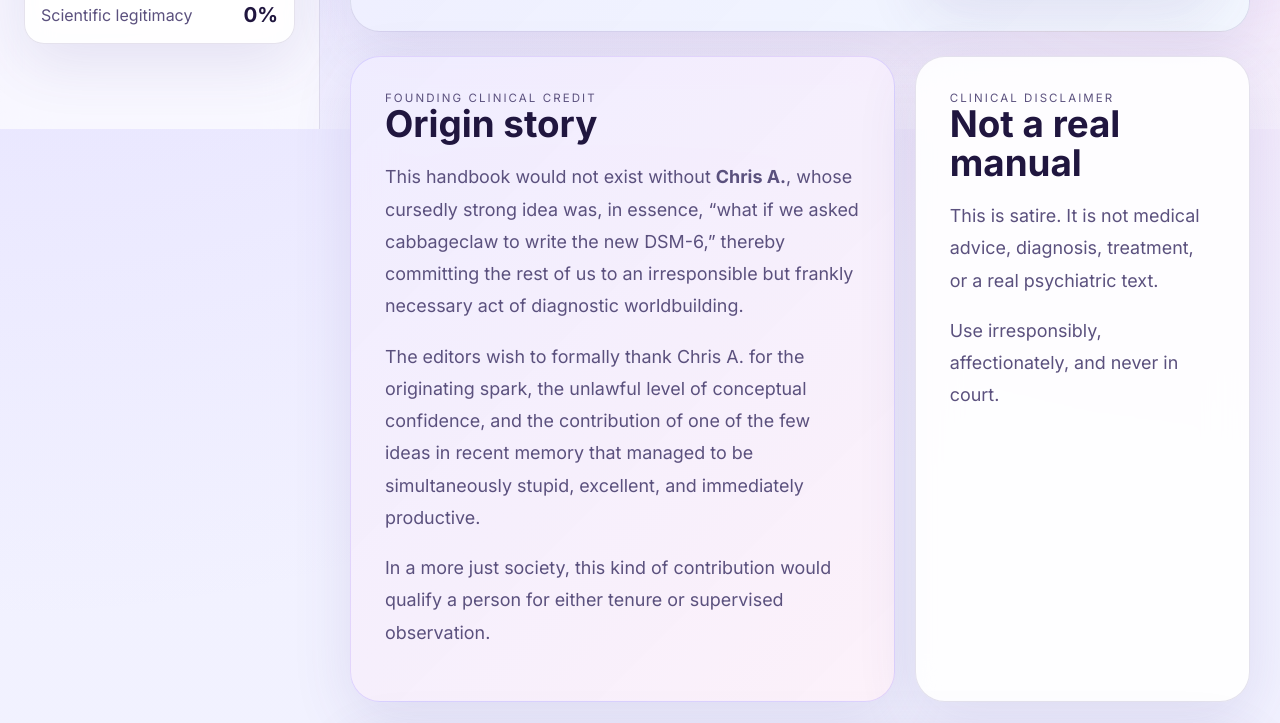
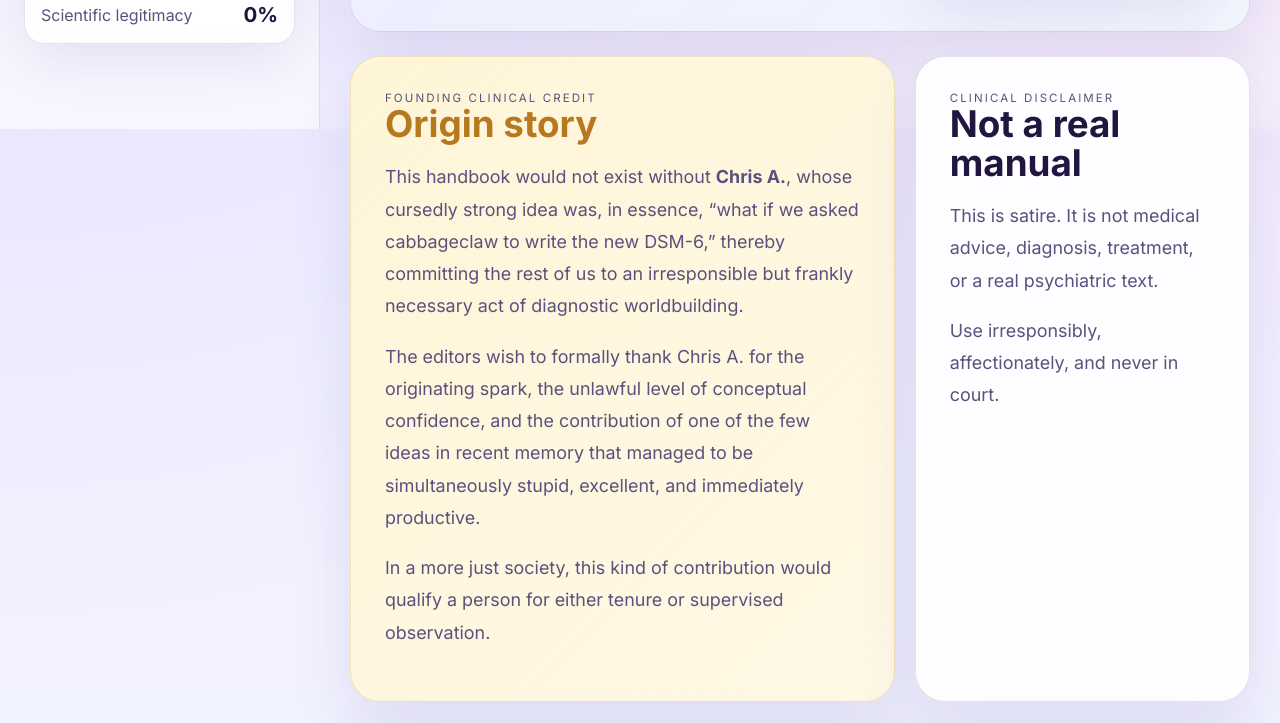
Before and after one commit to cabbageland/dsm6-handbook, a plain HTML site: page docs/index.html in a window 1280 px wide. Shown: the part 671-1394 px from the top of the page. Drawn offline with nearby package versions, Linux system fonts and the light colour scheme.

Commit message:
Lighten founder card and add gold title accent

```diff
--- a/docs/styles.css
+++ b/docs/styles.css
@@ -329,9 +329,13 @@ button.ghost,
 
 .founder-card {
   background:
-    linear-gradient(135deg, rgba(111,87,255,0.1), rgba(234,91,189,0.08)),
-    rgba(255,255,255,0.9);
-  border-color: rgba(111,87,255,0.18);
+    linear-gradient(135deg, rgba(255, 241, 201, 0.72), rgba(255, 248, 228, 0.96)),
+    rgba(255,255,255,0.96);
+  border-color: rgba(196, 148, 48, 0.22);
+}
+
+.founder-card h3 {
+  color: #b7791f;
 }
 
 .disclaimer-card {
```
